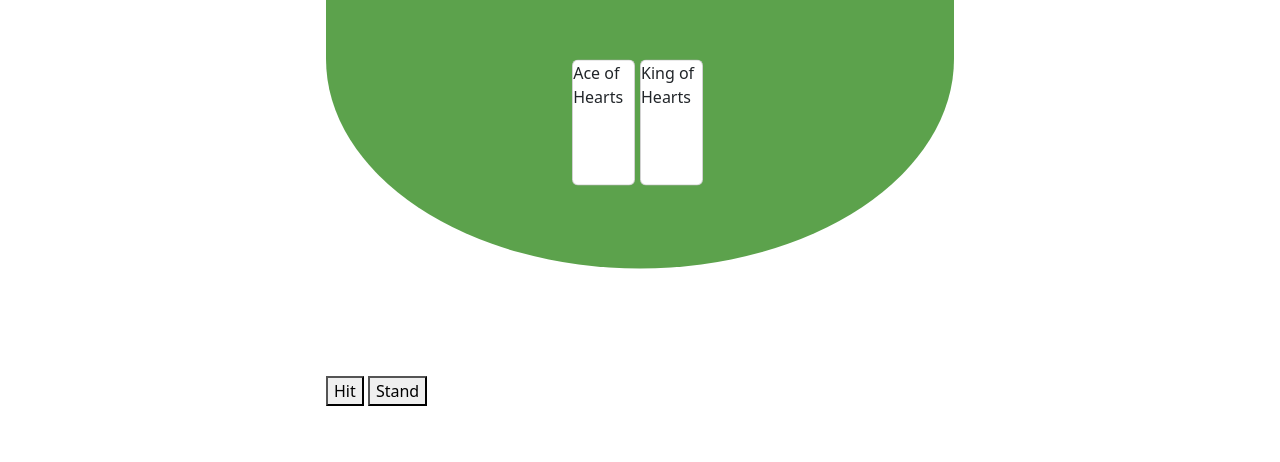
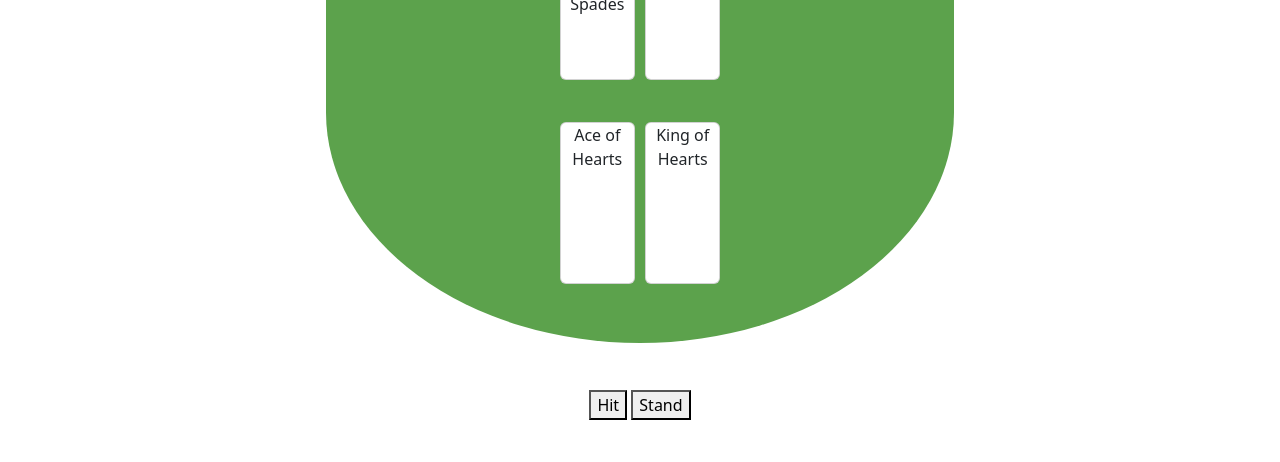
Before and after one commit to harrydcole2/blackjack-game, a plain HTML site: page Blackjack.html in a window 1280 px wide. Shown: the part 338-800 px from the top of the page. Drawn offline with nearby package versions, Linux system fonts and the light colour scheme.

Commit message:
Cleaned up html and css. fixed issues

```diff
--- a/Blackjack.css
+++ b/Blackjack.css
@@ -7,14 +7,6 @@ body{
   header{
     flex: 0 80px;
     background-color: #7ed8ed;
-  }
-
-  main {
-    flex: 1 calc(100vh - 80px);
-    display: flex;
-    flex-direction: column;
-    align-items: center;
-    justify-content: space-around;
   }
   menu {
     flex: 1;
@@ -33,56 +25,44 @@ body{
     padding-bottom: .5em;
   }
 
-  /* .play-layout {
+  main {
+    flex: 1 calc(100vh - 80px);
     display: flex;
-    flex-direction: row;
+    flex-direction: column;
+    align-items: center;
+    justify-content: space-around;
   }
 
-  .play-layout .collapse {
-    flex: 1;
-  } */
-
-  section:nth-child(1){
-    flex: 1;
-  }
-  section:nth-child(2){
-    postion: relative;
+  #game{
     width: 50%;
-    flex: 5;
-  }
-  .table{
+    height: 80%;
     align-items: center;
     justify-content: center;
-    width: 100%;
-    height: 70%;
-    position: relative;
-    top: 25%;
-    left: 50%;
-    transform: translate(-50%, -50%);
-    border-radius: 0 0 50% 50%;
+  }
+
+  .table{
+    height: 80%;
+    align-items: center;
+    border-radius: 2px 2px 50% 50%;
     background-color: rgb(92,162,76);
+    padding-top: 5%;
   }
   .dealer-hand {
     justify-content: center;
-    position: relative;
-    top: 5%;
-    height: 30%;
+    height: 40%;
     display: flex;
   }
-
   .player-hand {
     justify-content: center;
-    position: relative;
-    top: 20%;
-    height: 30%;
+    height: 40%;
     display: flex;
+    margin-top: 5%;
   }
-
   .card {
     z-index: 1;
-    width: 10%;
+    width: 12%;
     background-color: white;
-    margin-right: 5px;
+    margin: 5px;
   }
   .hit-button{
     position: flex;
--- a/Blackjack.html
+++ b/Blackjack.html
@@ -31,14 +31,11 @@
     </nav>
   </header>
 
-  <main class= "container-fluid">
-    <section>
+  <main class= "container-fluid text-center">
       <h2>How to play Blackjack
         <h3>Get as close to 21 as you can without going over. Some more rules here just so I get the general idea</h3>
       </h2>
-    </section>
-    <section>
-      <h2>Blackjack game</h2>
+    <div id="game">
       <div class="table">
         <div class="dealer-hand" id="dealer-hand">
           <div class="card" id="dealerFirstCard"> </div>
@@ -51,7 +48,7 @@
       </div>
       <button class="hit-button" id="hit-button">Hit</button>
       <button class="stand-button" id="stand-button">Stand</button>
-    </section>
+    </div>
   </main>
   <script src="blackjack.js"></script>
 </body>
```
